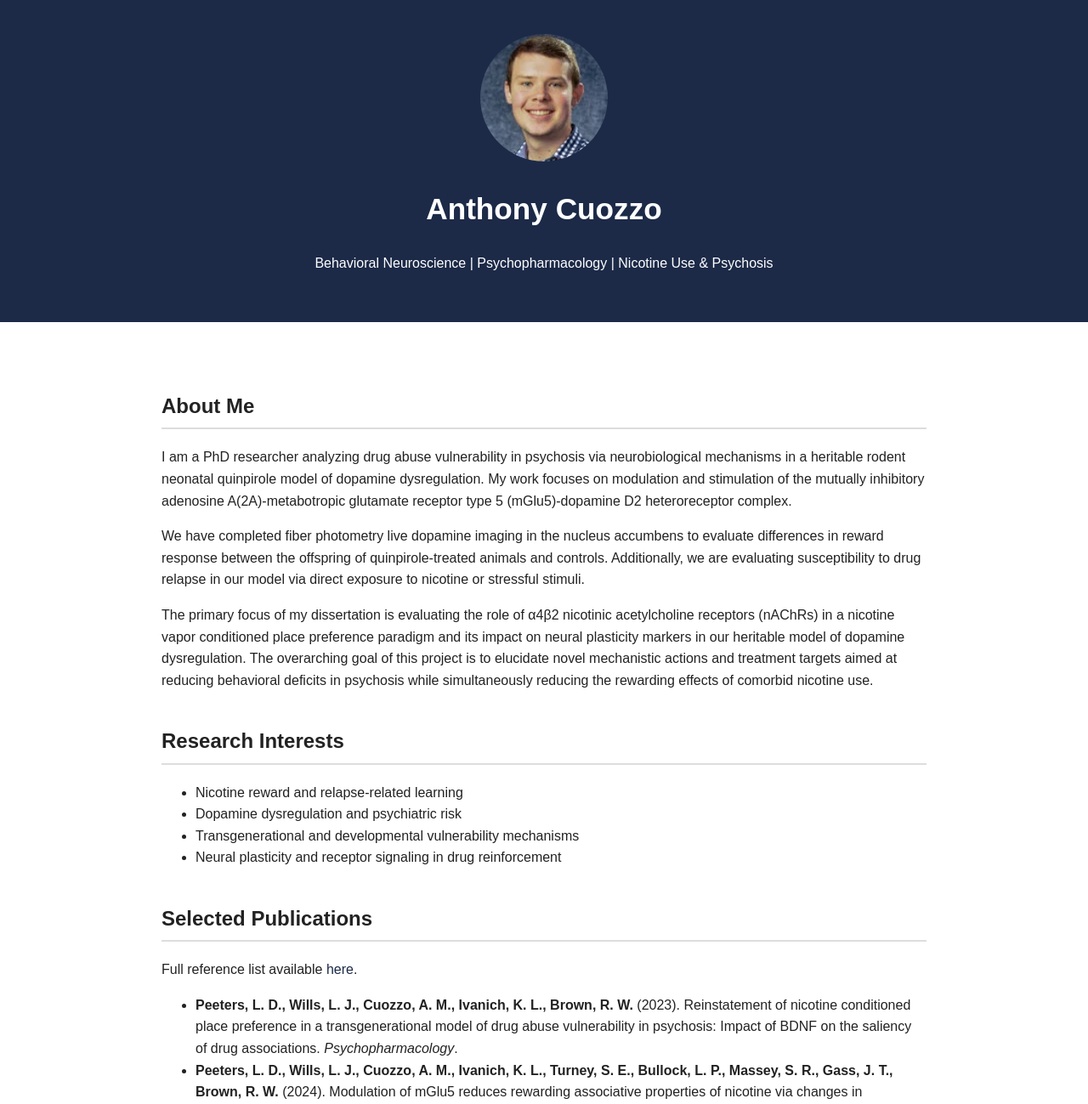
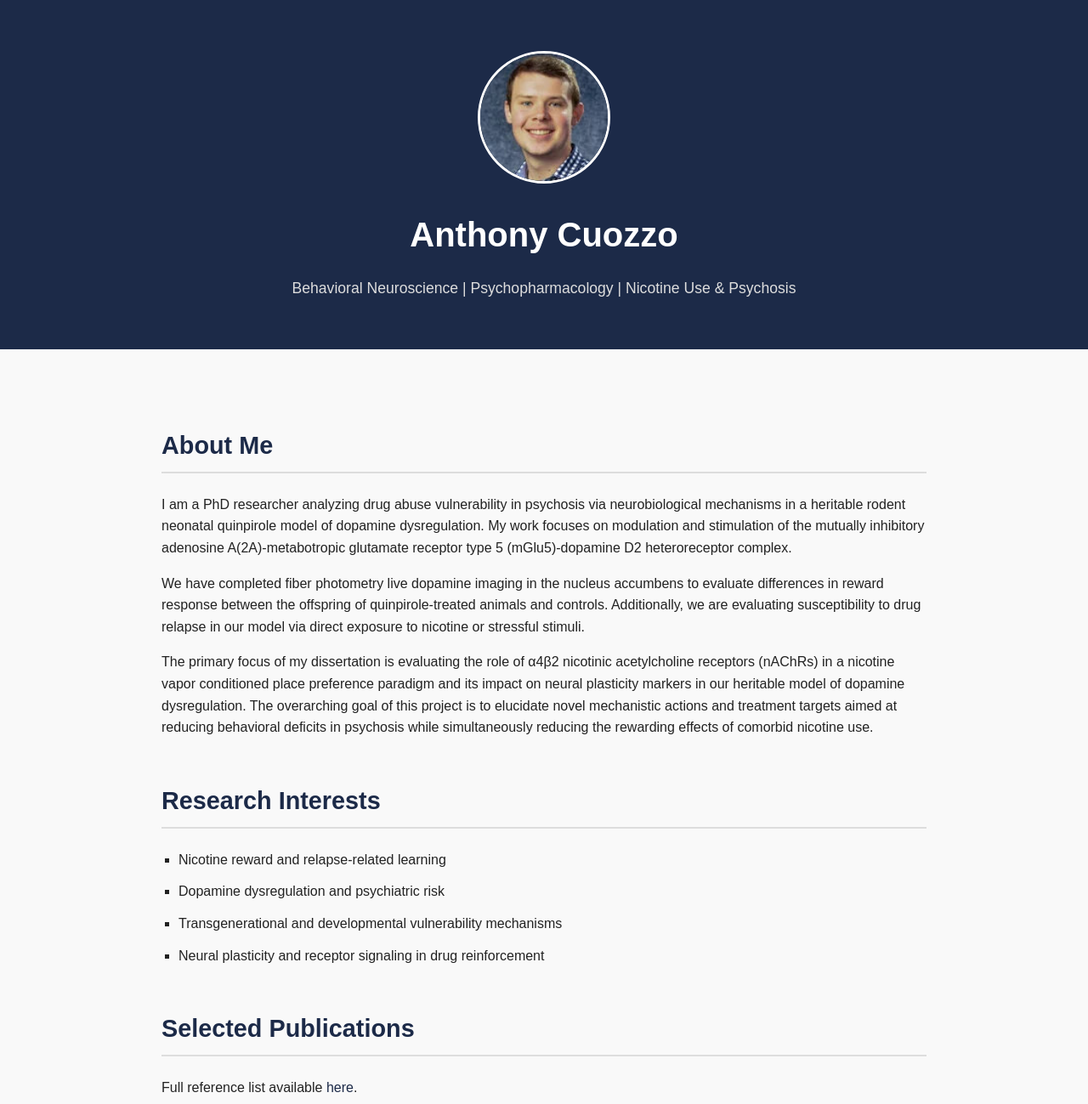
Before and after one commit to anthony-cuozzo/anthony-cuozzo.github.io, a plain HTML site: page index.html in a window 1280 px wide. Shown: the top 1299 px of the page at 85% size. Drawn offline with Linux system fonts and the light colour scheme.

Commit message:
Update index.html

```diff
--- a/index.html
+++ b/index.html
@@ -3,25 +3,131 @@
 <head>
   <meta charset="UTF-8" />
   <meta name="viewport" content="width=device-width, initial-scale=1.0" />
-  <title>Anthony Cuozzo</title>
+  <title>Anthony Cuozzo | Behavioral Neuroscience</title>
   <style>
-    body { font-family: Arial, sans-serif; margin: 0; padding: 0; line-height: 1.6; color: #222; }
-    header { background: #1c2a48; color: #fff; padding: 40px 20px; text-align: center; }
-    header img { width: 150px; height: 150px; border-radius: 50%; object-fit: cover; }
-    main { max-width: 900px; margin: auto; padding: 40px 20px; }
-    h1 { margin-top: 20px; font-size: 2.2rem; }
-    h2 { border-bottom: 2px solid #ddd; padding-bottom: 6px; margin-top: 40px; }
-    a { color: #1c2a48; text-decoration: none; }
-    a:hover { text-decoration: underline; }
+    /* General Styles */
+    body {
+      font-family: 'Arial', sans-serif;
+      margin: 0;
+      padding: 0;
+      line-height: 1.6;
+      color: #222;
+      background-color: #f9f9f9;
+    }
+
+    a {
+      color: #1c2a48;
+      text-decoration: none;
+    }
+
+    a:hover {
+      text-decoration: underline;
+    }
+
+    /* Header */
+    header {
+      background: #1c2a48;
+      color: #fff;
+      text-align: center;
+      padding: 60px 20px 40px;
+    }
+
+    header img {
+      width: 150px;
+      height: 150px;
+      border-radius: 50%;
+      object-fit: cover;
+      border: 3px solid #fff;
+    }
+
+    header h1 {
+      margin: 20px 0 10px;
+      font-size: 2.5rem;
+    }
+
+    header p {
+      font-size: 1.1rem;
+      color: #ddd;
+    }
+
+    /* Main Content */
+    main {
+      max-width: 900px;
+      margin: auto;
+      padding: 40px 20px;
+    }
+
+    h2 {
+      border-bottom: 2px solid #ddd;
+      padding-bottom: 8px;
+      margin-top: 50px;
+      font-size: 1.8rem;
+      color: #1c2a48;
+    }
+
+    section p {
+      margin: 16px 0;
+    }
+
+    ul {
+      margin: 16px 0;
+      padding-left: 20px;
+    }
+
+    li {
+      margin-bottom: 12px;
+    }
+
+    /* Publications Styling */
+    #publications ul li {
+      background: #fff;
+      padding: 15px 20px;
+      border-radius: 8px;
+      box-shadow: 0 2px 5px rgba(0,0,0,0.05);
+      margin-bottom: 12px;
+    }
+
+    #publications ul li strong {
+      display: block;
+      margin-bottom: 4px;
+      color: #1c2a48;
+    }
+
+    /* Research Interests */
+    #research-interests ul li {
+      list-style-type: square;
+    }
+
+    /* Contact */
+    section#contact p a {
+      word-break: break-all;
+    }
+
+    /* Responsive */
+    @media (max-width: 600px) {
+      header h1 {
+        font-size: 2rem;
+      }
+
+      header p {
+        font-size: 1rem;
+      }
+
+      main {
+        padding: 20px;
+      }
+    }
   </style>
 </head>
 <body>
   <header>
-    <img src="profile.jpg" alt="Profile Photo" />
+    <img src="profile.jpg" alt="Profile Photo of Anthony Cuozzo" />
     <h1>Anthony Cuozzo</h1>
     <p>Behavioral Neuroscience | Psychopharmacology | Nicotine Use & Psychosis</p>
   </header>
+
   <main>
+    <!-- About Me -->
     <section id="about-me">
       <h2>About Me</h2>
       <p>
@@ -34,7 +140,9 @@
         The primary focus of my dissertation is evaluating the role of α4β2 nicotinic acetylcholine receptors (nAChRs) in a nicotine vapor conditioned place preference paradigm and its impact on neural plasticity markers in our heritable model of dopamine dysregulation. The overarching goal of this project is to elucidate novel mechanistic actions and treatment targets aimed at reducing behavioral deficits in psychosis while simultaneously reducing the rewarding effects of comorbid nicotine use.
       </p>
     </section>
-    <section>
+
+    <!-- Research Interests -->
+    <section id="research-interests">
       <h2>Research Interests</h2>
       <ul>
         <li>Nicotine reward and relapse-related learning</li>
@@ -44,11 +152,10 @@
       </ul>
     </section>
 
+    <!-- Selected Publications -->
     <section id="publications">
       <h2>Selected Publications</h2>
-  <p>
-    Full reference list available <a href="#">here</a>.
-  </p>
+      <p>Full reference list available <a href="#">here</a>.</p>
       <ul>
         <li>
           <strong>Peeters, L. D., Wills, L. J., Cuozzo, A. M., Ivanich, K. L., Brown, R. W.</strong> (2023). Reinstatement of nicotine conditioned place preference in a transgenerational model of drug abuse vulnerability in psychosis: Impact of BDNF on the saliency of drug associations. <em>Psychopharmacology</em>.
@@ -71,15 +178,11 @@
       </ul>
     </section>
 
-    <section>
+    <!-- Contact -->
+    <section id="contact">
       <h2>Contact</h2>
       <p>
         Email: <a href="mailto:cuozzoa@etsu.edu">cuozzoa@etsu.edu</a><br />
         ORCID: <a href="https://orcid.org/0009-0001-6795-0882" target="_blank">https://orcid.org/0009-0001-6795-0882</a><br />
         ResearchGate: <a href="https://www.researchgate.net/profile/Anthony-Cuozzo?ev=hdr_xprf" target="_blank">ResearchGate Profile</a><br />
-        LinkedIn: <a href="https://www.linkedin.com/in/anthony-cuozzo00/" target="_blank">LinkedIn</a>
-      </p>
-    </section>
-  </main>
-</body>
-</html>
+        LinkedIn
```
Lines whose indentation alone changed are shown as unchanged.
